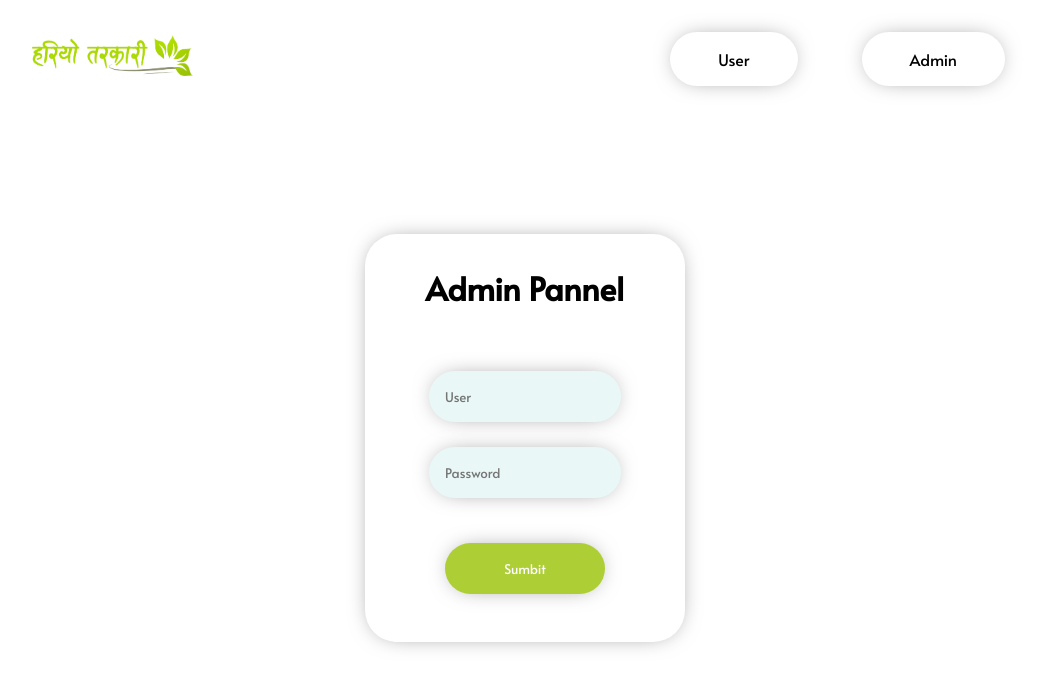
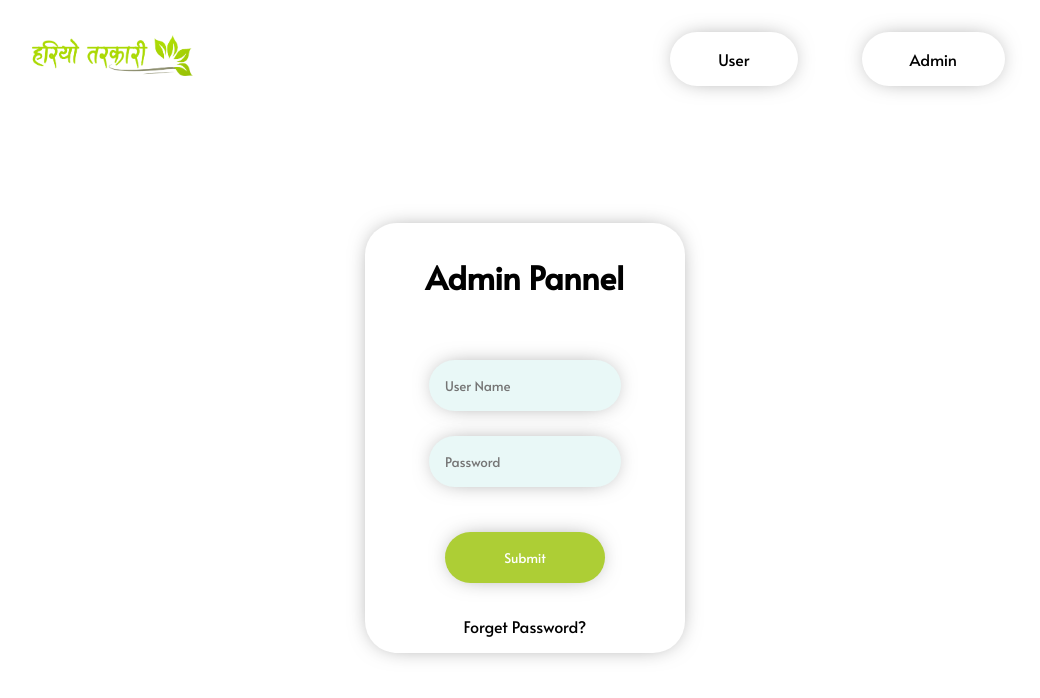
Before and after one commit to bishwaskharel/hariyoappp, a React (Create React App) app: page /SignInForm in a window 1280 px wide. Shown: the top 698 px of the page, without its empty margins (115-1155 px from the left). Built offline with nearby package versions, Linux system fonts and the light colour scheme.

Commit message:
log in link problem

```diff
--- a/src/components/Admin/Admin.component.jsx
+++ b/src/components/Admin/Admin.component.jsx
@@ -1,16 +1,31 @@
 import React from 'react'
 import "./Admin.styles.scss"
+import { useState } from 'react';
 
 function Admin() {
+     const[itemValue,setItemValue] = useState("");
+     const[imgValue,setImgValue] = useState("");
+
+    const handleSubmit = (e) => {
+        e.preventDefault();
+        setItemValue("");
+        setImgValue("");
+    }
+
+    const handleChange =(e) => {
+        setItemValue(e.target.itemValue);
+        setImgValue(e.target.imgValue);
+    }
+
+
     return (
-
         <div className="admin_Pannel">
         <div className="admin">
             <h1>Add Items</h1>
-            <form type="summit" className="admin">
-            <input placeholder="Enter Item Name" />
-            <input placeholder="Upload Image" />
-            <button>Upload</button>
+            <form onSubmit={handleSubmit} className="admin">
+            <input onChange={handleChange} value={itemValue} placeholder="Enter Item Name" />
+            <input onChange={handleChange} value={imgValue} placeholder="Upload Image" />
+            <button type="submit">Upload</button>
             </form>
         </div>
         <div className="preview">
--- a/src/components/SignInForm/SignInForm.component.jsx
+++ b/src/components/SignInForm/SignInForm.component.jsx
@@ -1,17 +1,60 @@
-import React from 'react';
+import React, { useState } from 'react';
 import "./SignInForm.styles.scss"
 import {Link } from "react-router-dom"
 
-function SignInForm() {
-    return (
+const SignInForm = () => {
+    const [value1,setValue1] = useState('');
+    const [value2,setValue2] = useState('');
+
+
+    const handleChange =(e) => {
+        setValue1(e.target.value1);
+       // console.log(value1);
+        setValue2(e.target.value2);
+    }
+
+    const [uploadInfo, setUploadInfo] = useState('Forget Password?')
+
+    const handleSubmit = (e) => {
+        e.preventDefault();
+
+       // console.log(value1);
+       // console.log(value2);
+       // setUploadInfo("You Logged In successfully")
+       /* if (value1 === "admin" && value2 === "hariyo"){
+            const authLink = "/Admin";
+            return
+        }
+            console.log("password Incorrenct");
+            const authLink = "/SignInForm";
+            return */
+
+           // setValue1("");
+           // setValue2("");
+
+
+
+    }
+
+    const buttonClicked =(e) => {
+       /// console.log(e.target.value1);
+        //console.log(e.target.value2);
+        setUploadInfo("You Logged In successfully")
+        setValue1("");
+        setValue2("");
+
+    }
+
+return (
         <div className="formBox">
             <h1>Admin Pannel</h1>
-            <form >
-                <input placeholder="User" type="text"/>
-                <input placeholder="Password" type="password" />
-                <Link to="/Admin"><button>Sumbit</button></Link>
+            <form onSubmit={handleSubmit} >
+                <input  value={value1} onChange={handleChange} placeholder="User Name" type="text"/>
+                <input  value={value2} onChange={handleChange} placeholder="Password" type="password" />
+               <Link to={handleSubmit.authLink}><button onClick={buttonClicked} type="submit">Submit</button></Link>
+<p>{uploadInfo}</p>
+
             </form>
-
         </div>
     )
 }
```
